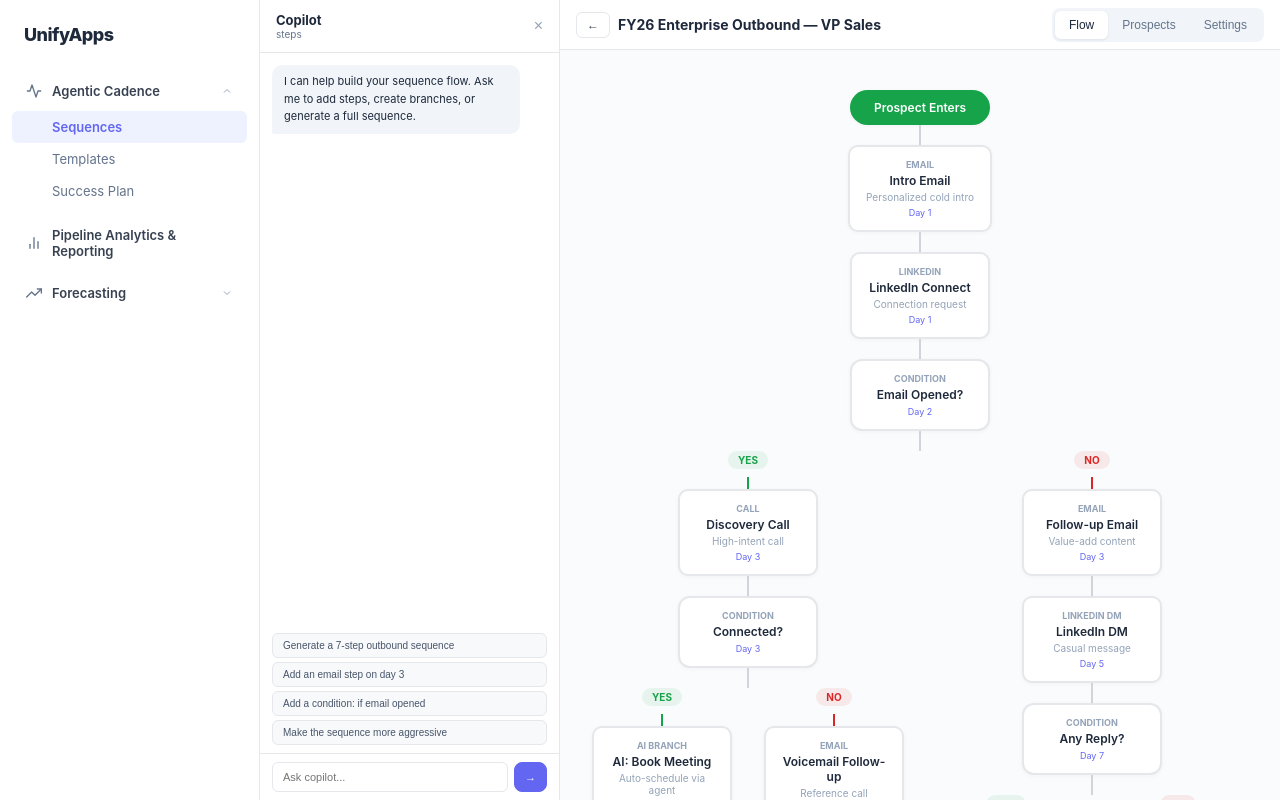
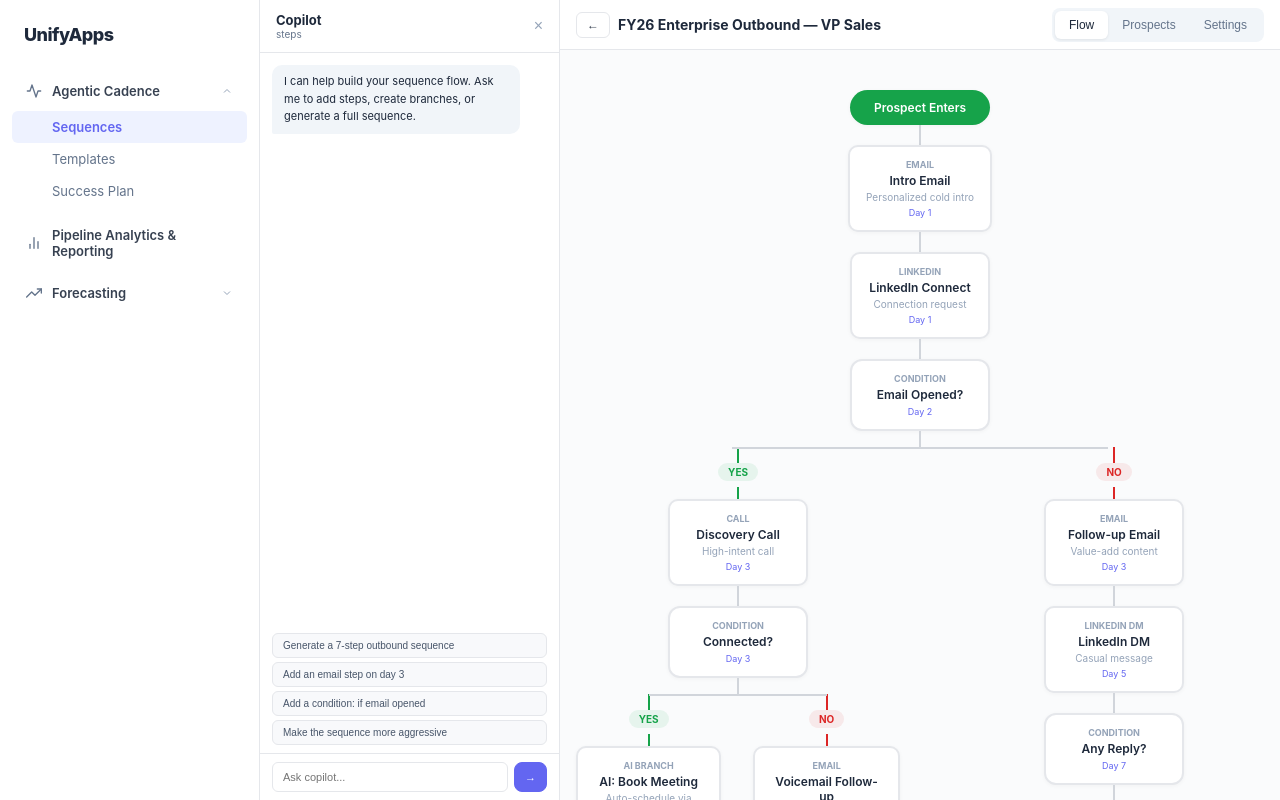
Before and after one commit to nitish-unifyapps/sales-enablement, a React (Vite) app: page / in a window 1280 px wide. Both pictures are taken after a click on the element 770 px from the left and 218 px from the top of the page. Built offline with nearby package versions, Linux system fonts and the light colour scheme.

Commit message:
fix: add horizontal connecting line between condition branches

```diff
--- a/src/pages/Sequences.jsx
+++ b/src/pages/Sequences.jsx
@@ -183,14 +183,19 @@ export default function Sequences() {
         <div style={{ display: 'flex', flexDirection: 'column', alignItems: 'center' }}>
           {nodeBox}
           {/* Vertical line down from condition */}
-          <div style={{ width: 2, height: 20, background: '#d1d5db' }} />
-          {/* Branches side by side */}
-          <div style={{ display: 'flex', gap: 32, alignItems: 'flex-start' }}>
+          <div style={{ width: 2, height: 16, background: '#d1d5db' }} />
+          {/* Horizontal line spanning branches */}
+          <div style={{ position: 'relative', display: 'flex', alignItems: 'flex-start' }}>
+            {/* Horizontal bar connecting all branches */}
+            <div style={{ position: 'absolute', top: 0, left: '25%', right: '25%', height: 2, background: '#d1d5db' }} />
+            {/* Branches side by side */}
             {node.branches.map((branch, bi) => (
-              <div key={bi} style={{ display: 'flex', flexDirection: 'column', alignItems: 'center' }}>
+              <div key={bi} style={{ display: 'flex', flexDirection: 'column', alignItems: 'center', minWidth: 160, padding: '0 16px' }}>
+                {/* Vertical line from horizontal bar down to label */}
+                <div style={{ width: 2, height: 16, background: branch.color }} />
                 {/* Branch label */}
-                <span style={{ fontSize: 10, fontWeight: 700, color: branch.color, background: branch.color + '15', padding: '3px 10px', borderRadius: 10, marginBottom: 8 }}>{branch.label}</span>
-                {/* Vertical connector */}
+                <span style={{ fontSize: 10, fontWeight: 700, color: branch.color, background: branch.color + '15', padding: '3px 10px', borderRadius: 10, marginBottom: 6 }}>{branch.label}</span>
+                {/* Vertical connector to children */}
                 <div style={{ width: 2, height: 12, background: branch.color }} />
                 {/* Branch children vertically */}
                 {branch.next.map((child) => (
```
